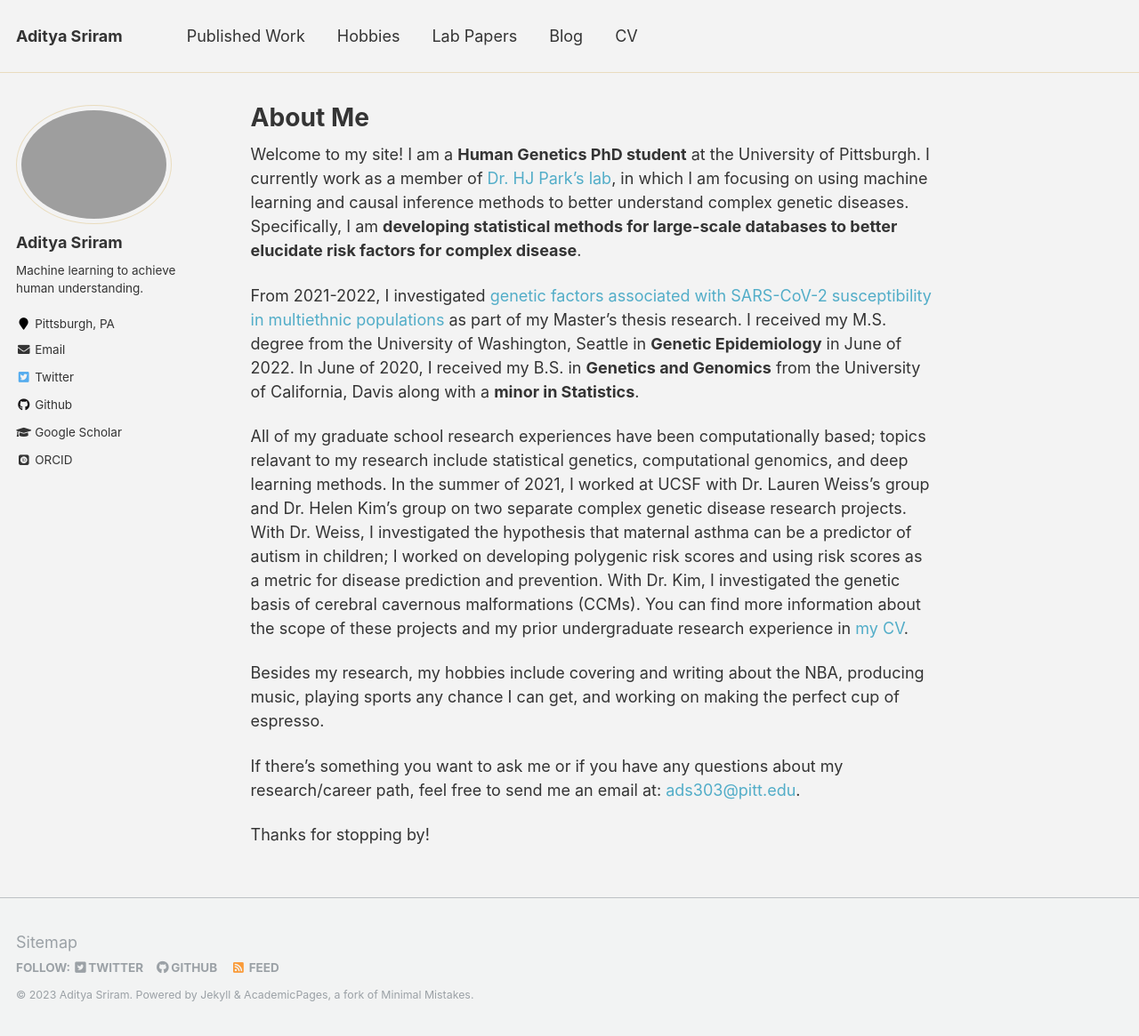
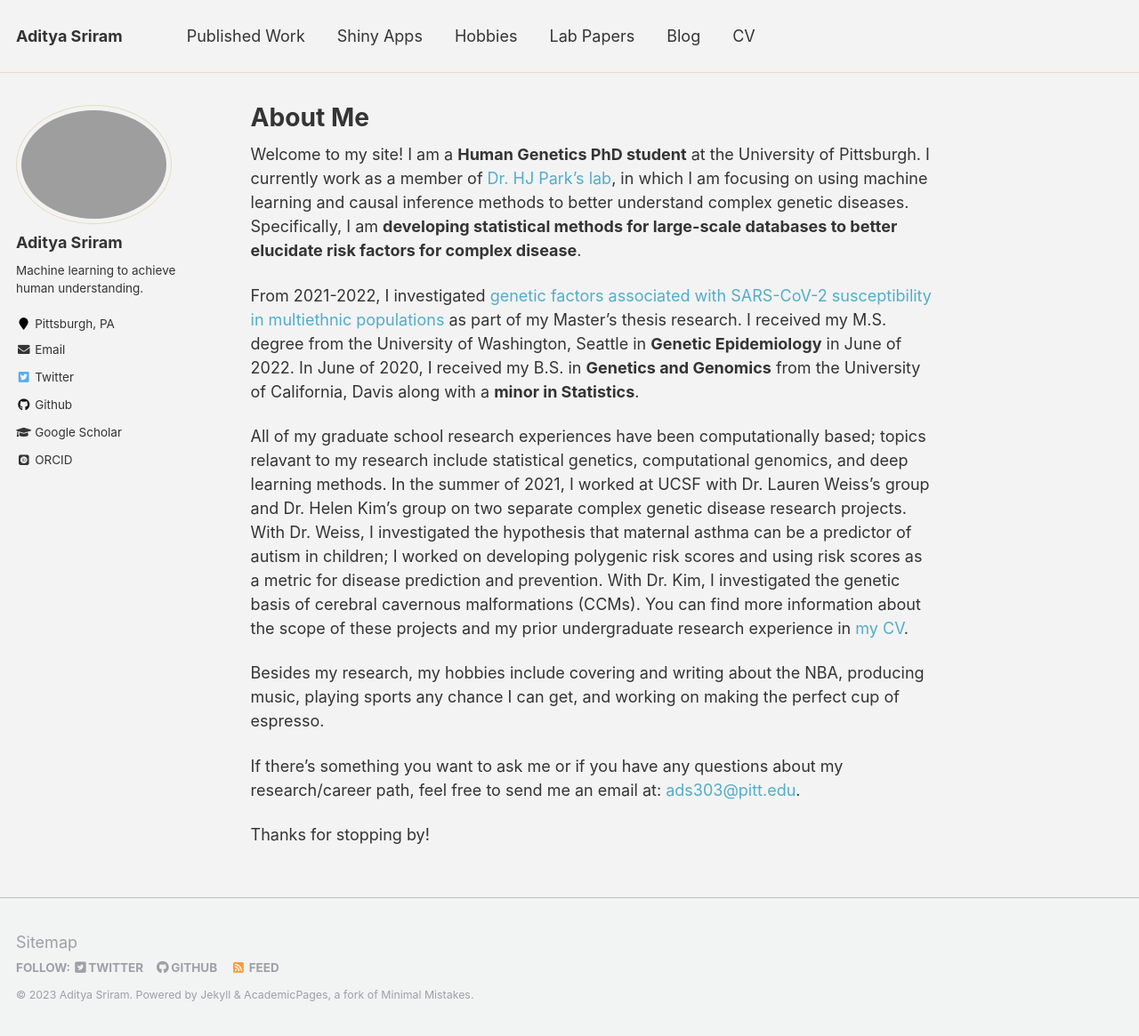
Before and after one commit to ads303/ads303.github.io, a Jekyll site: the page built from _pages/about.md, in a window 1280 px wide and 1165 px high. Shown: the whole window at 89% size. Built offline with Jekyll 4.4.1, drawn with Linux system fonts in a browser that asks for light colours; some web fonts are replaced.

Commit message:
Update navigation.yml

```diff
--- a/_data/navigation.yml
+++ b/_data/navigation.yml
@@ -2,6 +2,9 @@
 main:
   - title: "Published Work"
     url: /publishedwork/
+
+  - title: "Shiny Apps"
+    url: /shinyapps/
 
   - title: "Hobbies"
     url: /hobbies/
```
